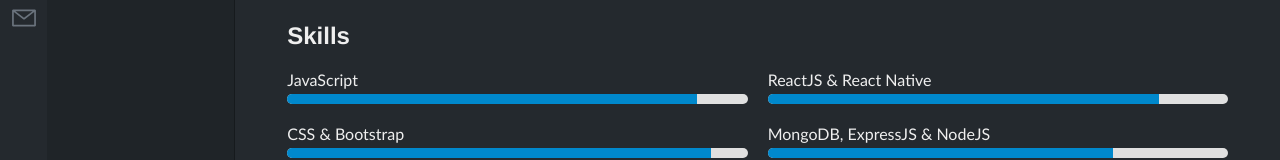
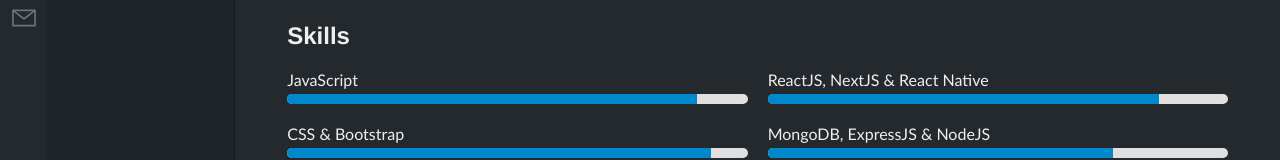
Before and after one commit to Gozkybrain/Gee-Brain, a Next.js app: page /about in a window 1280 px wide. Shown: the part 372-532 px from the top of the page. Built offline with nearby package versions, Linux system fonts and the light colour scheme.

Commit message:
Resume Updated for NextJS

```diff
--- a/pages/about.jsx
+++ b/pages/about.jsx
@@ -71,7 +71,7 @@
               </div>
             </div>
             <div className={styles.skill}>
-              <span className={styles.skillName}>ReactJS & React Native</span>
+              <span className={styles.skillName}>ReactJS, NextJS & React Native</span>
               <div className={styles.progressBar}>
                 <div className={styles.progress} style={{ width: '85%' }}></div>
               </div>
--- a/pages/index.jsx
+++ b/pages/index.jsx
@@ -62,8 +62,8 @@
               <Link href="/projects">
               <button className={`${styles.button} ${styling.workBtn}`}>View Work</button>
               </Link>
-              <Link href="/contact">
-                <button className={`${styles.outlined} ${styling.contactBtn}`}>Contact Me</button>
+              <Link href="/resume">
+                <button className={`${styles.outlined} ${styling.contactBtn}`}>My Resume</button>
               </Link>
            </div>
           </div>
```
